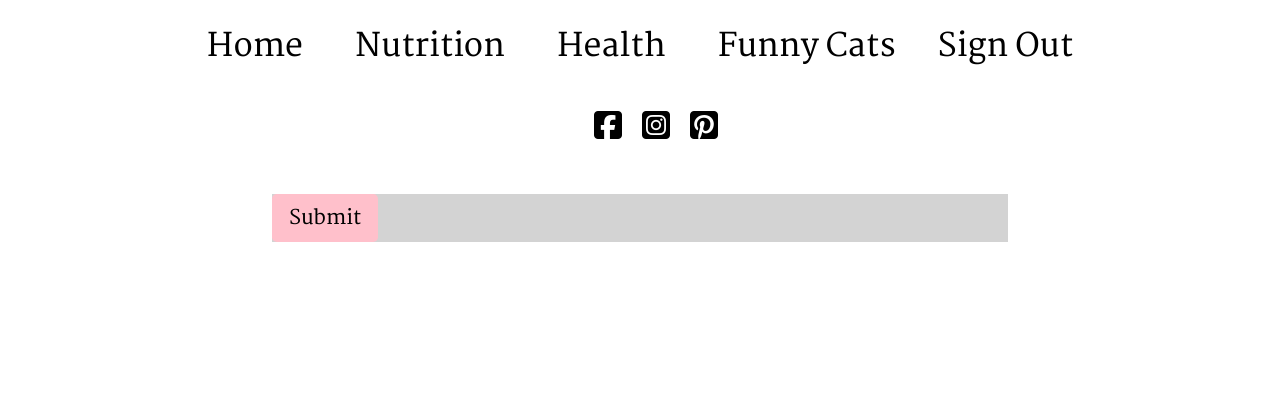
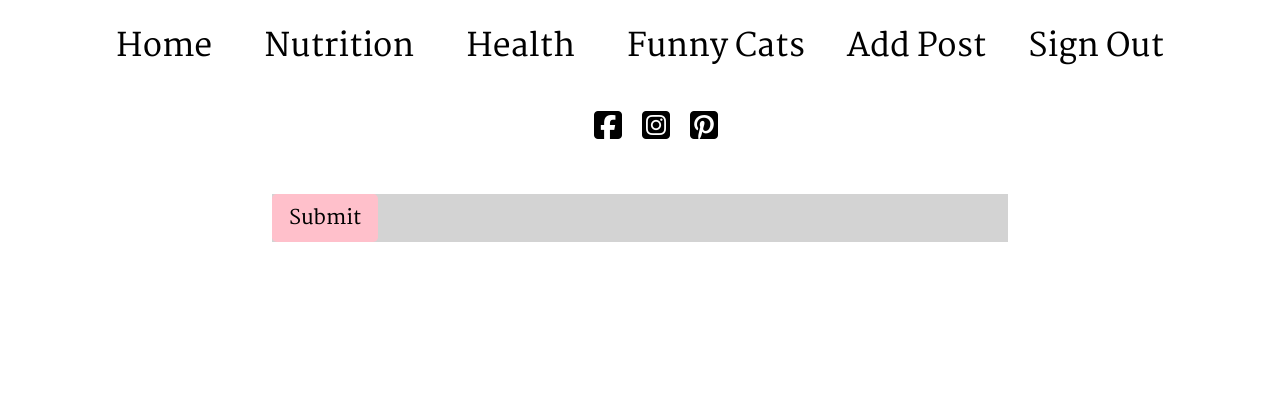
Before and after one commit to Ivana505/catoverse-blog, a Django app: page /add_post/ in a window 1280 px wide. Shown: the top 420 px of the page. Run offline with Django 4.2, Linux system fonts and the light colour scheme; a user stored in the database is signed in; data comes from the database, SQL or seed files in the repository; some libraries are stand-ins or nearby versions.

Commit message:
Add CRUD functionality for post and comments

```diff
--- a/cats/urls.py
+++ b/cats/urls.py
@@ -1,5 +1,4 @@
 from . import views
-from .views import Comment, DeletePostView, DeleteCommentView
 from django.urls import path
 
 
@@ -7,8 +6,9 @@
     path('', views.PostList.as_view(), name='home'),
     path('add_post/', views.add_post, name='add_post'),
     #path('contact/', views.contact name='contact'),
-    path('delete_post/<slug:slug>', DeletePostView.as_view(), name='delete_post'),
-    path('delete_comment/<slug:slug>', DeleteCommentView.as_view(), name='delete_comment'),
+    path('delete_post/<slug:slug>', views.DeletePostView.as_view(), name='delete_post'),
+    path('delete_comment/<int:cid>/<int:pid>/', views.delete_comment, name='delete_comment'),
+    path('edit_post/<slug:slug>/', views.edit_post, name='edit_post'),
     path('<slug:slug>/', views.PostDetail.as_view(), name='post_detail'),
     path('like/<slug:slug>', views.PostLike.as_view(), name='post_like'),
     path('<slug:slug>', views.PostComment.as_view(), name='post_comment'),
--- a/cats/views.py
+++ b/cats/views.py
@@ -1,5 +1,6 @@
-from django.shortcuts import render, get_object_or_404, reverse
+from django.shortcuts import render, get_object_or_404, reverse, redirect
 from django.views import generic, View
+from django.contrib import messages
 from django.views.generic import ListView, DeleteView
 from django.http import HttpResponseRedirect
 from .models import Post
@@ -94,14 +95,40 @@
 
 
 def add_post(request):
+    if not request.user.is_superuser:
+        messages.error(request, "not authorised")
+        return redirect("home")
     blog_form = PostForm(request.POST or None)
     user = get_object_or_404(User, username=request.user.username)
     if request.method == 'POST':
         if blog_form.is_valid():
             blog_form.instance.author = request.user
             form = blog_form.save()
+            messages.success(request, "post added")
+            return redirect("home")
     template = 'add_blog_post.html'
     context = {
+        'blog_form': blog_form,
+    }
+    return render(request, template, context)
+
+
+def edit_post(request, slug):
+    if not request.user.is_superuser:
+        messages.error(request, "not authorised")
+        return redirect("home")
+    post = get_object_or_404(Post, slug=slug)
+    blog_form = PostForm(request.POST or None, instance=post)
+    user = get_object_or_404(User, username=request.user.username)
+    if request.method == 'POST':
+        if blog_form.is_valid():
+            blog_form.instance.author = request.user
+            form = blog_form.save()
+            messages.success(request, "post edited")
+            return redirect(reverse('post_detail', kwargs={'slug': post.slug}))
+    template = 'edit_blog_post.html'
+    context = {
+        'post': post,
         'blog_form': blog_form,
     }
     return render(request, template, context)
@@ -113,8 +140,12 @@
     success_url = reverse_lazy('home')
 
 
-class DeleteCommentView(DeleteView):
-    model = Post
-    template_name = 'delete_comment.html'
-    fields = ['comment.body']
-    success_url = reverse_lazy('home')
+def delete_comment(request, cid, pid):
+    if not request.user.is_superuser:
+        messages.error(request, "not authorised")
+        return redirect("home")
+    comment = get_object_or_404(Comment, id=cid)
+    post = get_object_or_404(Post, id=pid)
+    messages.success(request, "comment deleted")
+    comment.delete()
+    return redirect(reverse('post_detail', kwargs={'slug': post.slug}))
--- a/templates/base.html
+++ b/templates/base.html
@@ -31,6 +31,11 @@
                   </li>
                   <!-- django registration, credit goes to Code Institute set of videos "I Think Therefore I Blog" -->
                   {% if user.is_authenticated %}
+                     {% if user.is_superuser %}
+                     <li class="nav item">
+                        <a class="nav-link" href="{% url 'add_post' %}">Add Post</a>
+                     </li>
+                     {% endif %}
                   <li class="nav item">
                      <a class="nav-link" href="{% url 'account_logout' %}">Sign Out</a>
                   </li>
--- a/templates/blog_post.html
+++ b/templates/blog_post.html
@@ -54,6 +54,7 @@
                </div>
                {% if user.is_superuser %}
                <hr />
+               <a href="{% url 'edit_post' post.slug %}">Edit</a>
                <form class="d-inline" action="{% url 'delete_post' post.slug %}" method="GET">
                   <a href="{% url 'delete_post' post.slug %}">Delete</a>
                   </form>
@@ -77,9 +78,7 @@
                {{ comment.body | linebreaks | safe }}
                {% if user.is_superuser %}
                <hr />
-               <form class="d-inline" action="{% url 'delete_comment' post.slug %}" method="GET">
-                  <a href="{% url 'delete_comment' post.slug %}"></a>
-                  </form>
+                  <a href="{% url 'delete_comment' comment.id post.id %}">Delete</a>
                   {% endif %}
             </div>
             {% endfor %}
```
Also changed, not shown: templates/edit-blog-post.html (deleted, +0 -22 lines), templates/edit_blog_post.html (added, +18 -0 lines).
